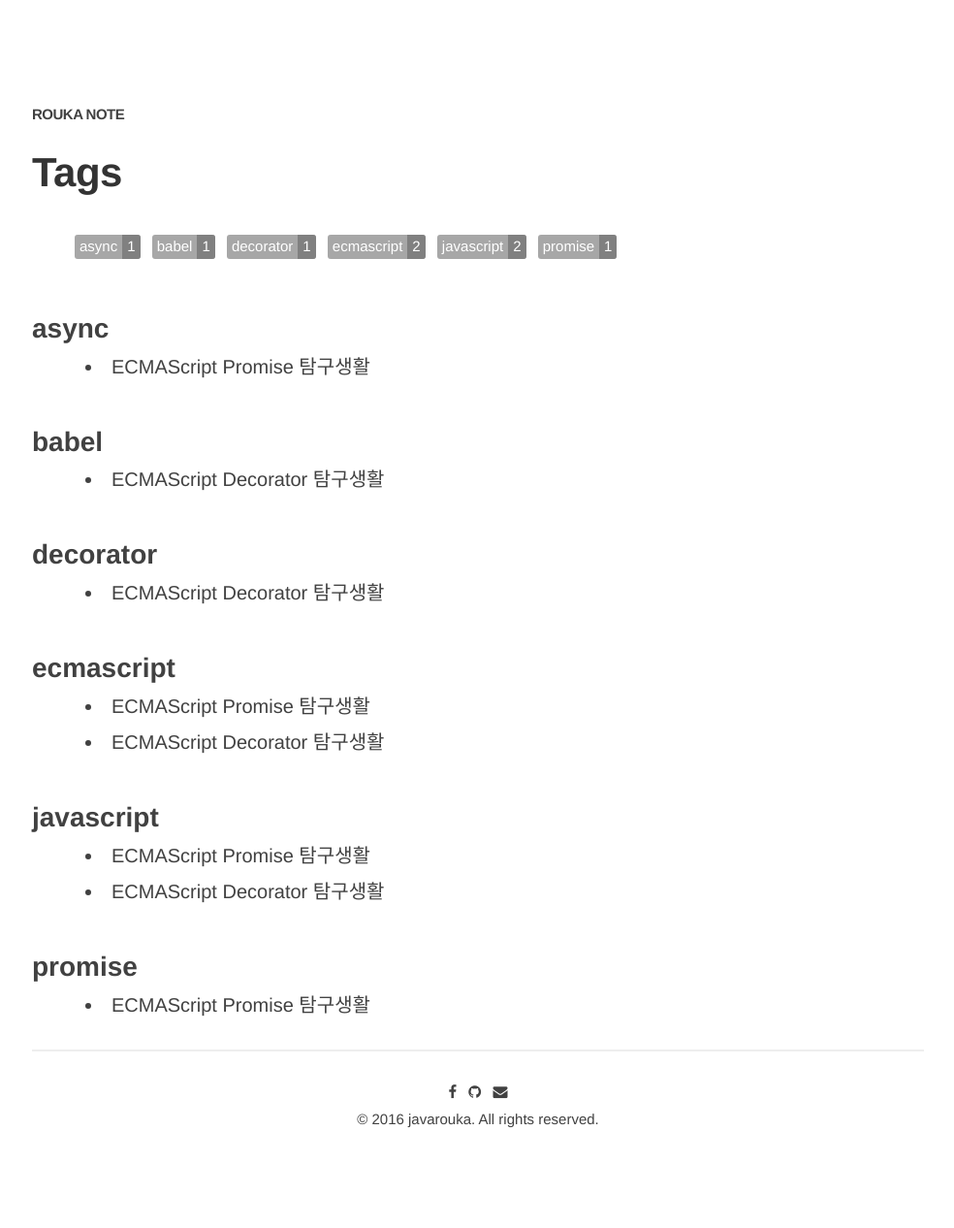
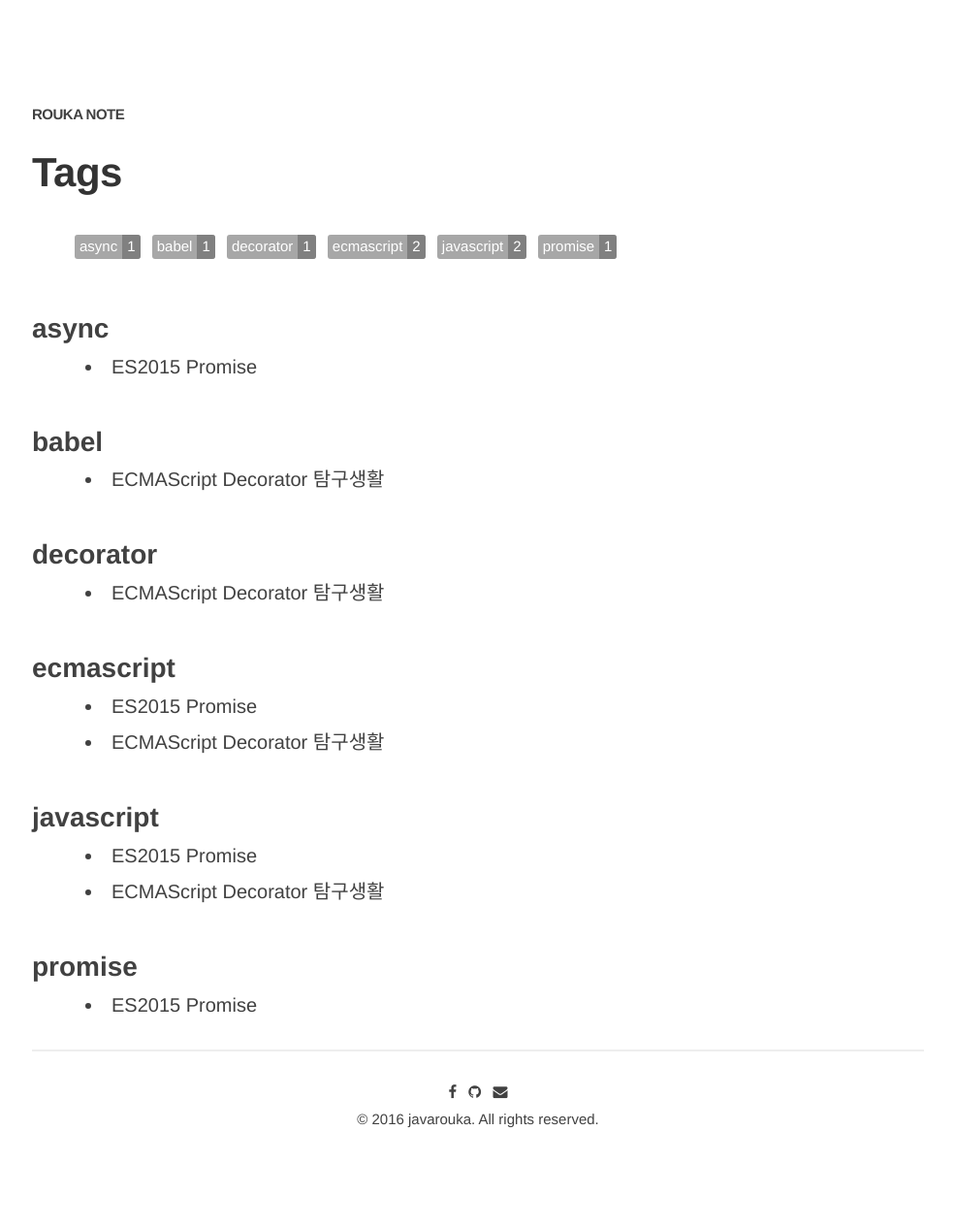
Before and after one commit to javarouka/blog, a Jekyll site: the page built from tags/index.html, in a window 1280 px wide. Shown: the whole page at 97% size, without its empty margins (147-1131 px from the left). Built offline with Jekyll 4.4.1, drawn with Linux system fonts in a browser that asks for light colours; nearby versions of some CDN libraries.

Commit message:
Promise Draft

```diff
--- a/_posts/2016-10-14-es6-promise.md
+++ b/_posts/2016-10-14-es6-promise.md
@@ -1,6 +1,6 @@
 ---
 layout: post
-title: "ECMAScript Promise 탐구생활"
+title: "ES2015 Promise"
 description: "ES2015 의 Promise 에 대해 알아보자"
 date: 2016-10-14
 tags: [ecmascript, javascript, promise, async]
```
